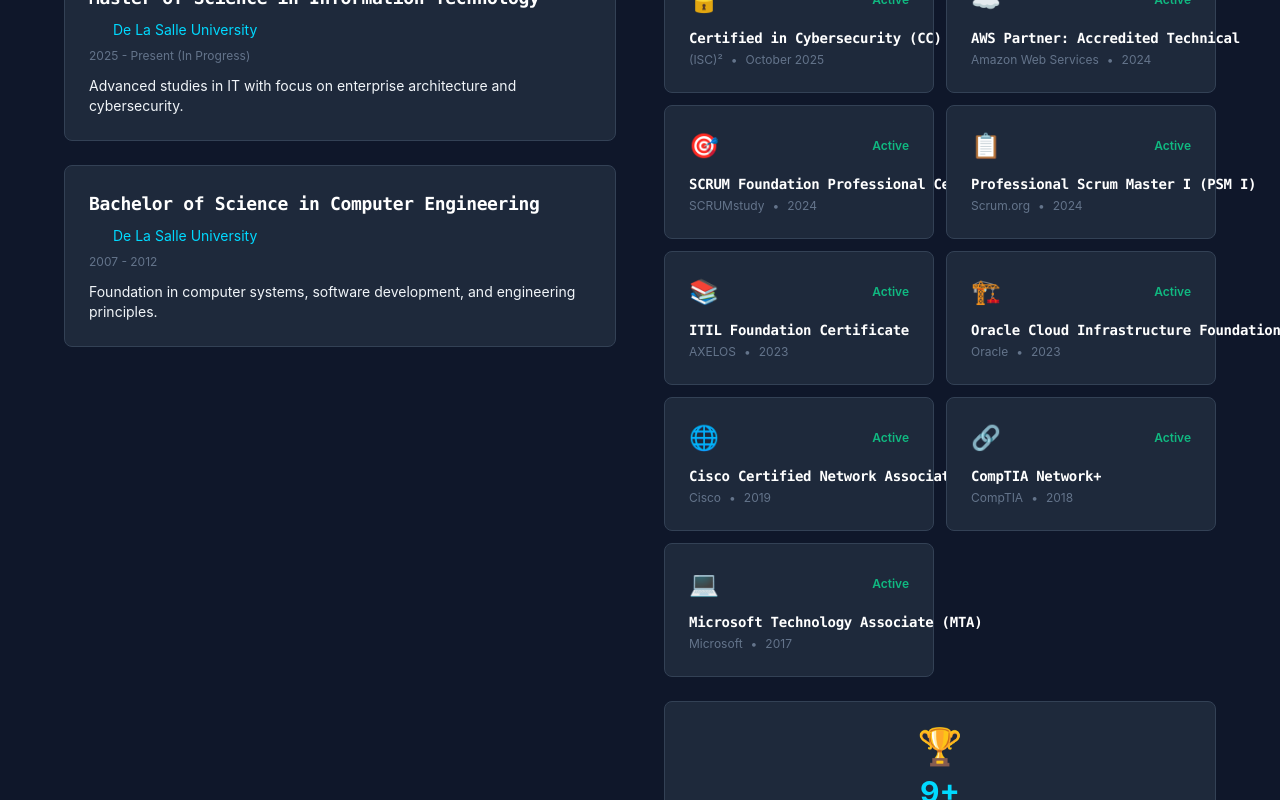
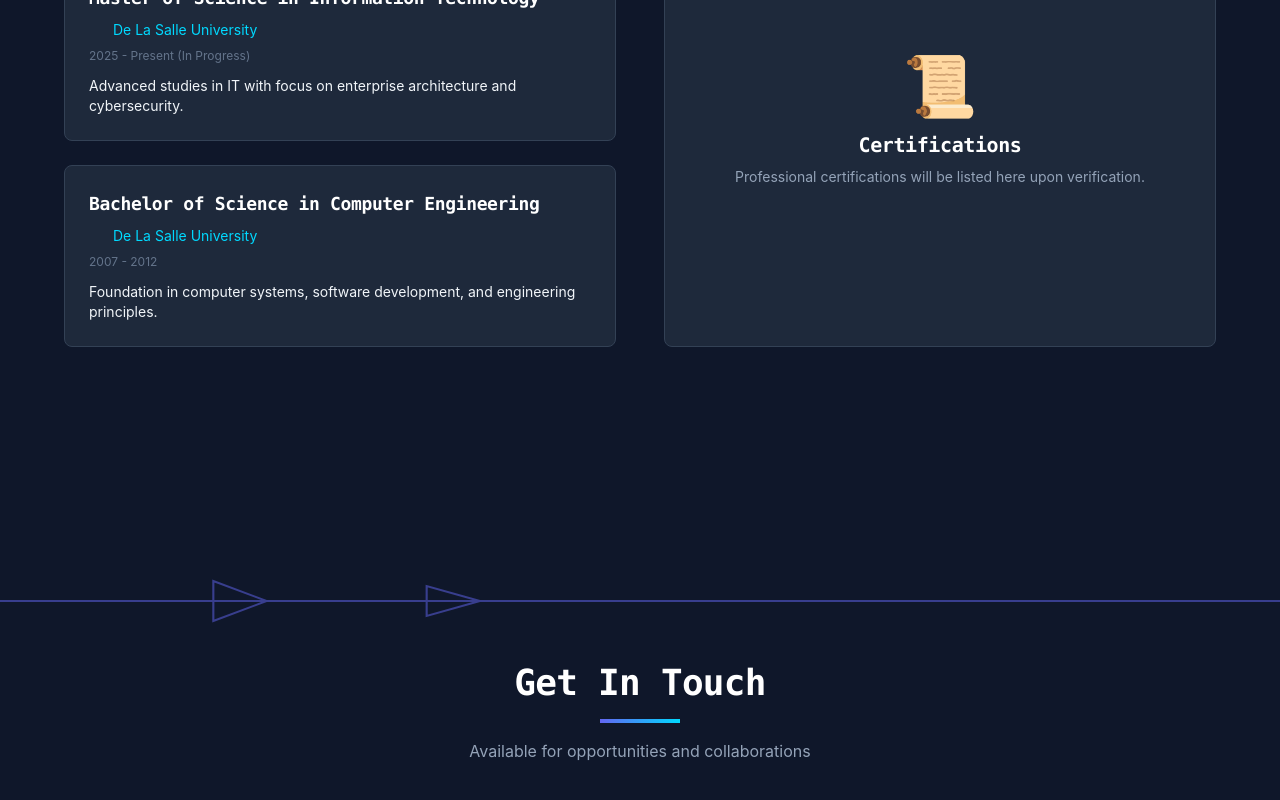
Before and after one commit to mblejano07/my-portfolio, a Vue app: page / in a window 1280 px wide. Shown: the part 5300-6100 px from the top of the page. Built offline with nearby package versions, Linux system fonts and the light colour scheme; a web font is replaced by a local one.

Commit message:
fix: Remove unverified certification data (awaiting user verification)

```diff
--- a/src/components/portfolio/EducationSection.vue
+++ b/src/components/portfolio/EducationSection.vue
@@ -14,71 +14,9 @@
   },
 ]
 
-const certifications = [
-  {
-    name: 'Certified in Cybersecurity (CC)',
-    issuer: '(ISC)²',
-    date: 'October 2025',
-    credential: 'Active',
-    icon: '🔒',
-  },
-  {
-    name: 'AWS Partner: Accredited Technical',
-    issuer: 'Amazon Web Services',
-    date: '2024',
-    credential: 'Active',
-    icon: '☁️',
-  },
-  {
-    name: 'SCRUM Foundation Professional Certificate',
-    issuer: 'SCRUMstudy',
-    date: '2024',
-    credential: 'Active',
-    icon: '🎯',
-  },
-  {
-    name: 'Professional Scrum Master I (PSM I)',
-    issuer: 'Scrum.org',
-    date: '2024',
-    credential: 'Active',
-    icon: '📋',
-  },
-  {
-    name: 'ITIL Foundation Certificate',
-    issuer: 'AXELOS',
-    date: '2023',
-    credential: 'Active',
-    icon: '📚',
-  },
-  {
-    name: 'Oracle Cloud Infrastructure Foundations',
-    issuer: 'Oracle',
-    date: '2023',
-    credential: 'Active',
-    icon: '🏗️',
-  },
-  {
-    name: 'Cisco Certified Network Associate (CCNA)',
-    issuer: 'Cisco',
-    date: '2019',
-    credential: 'Active',
-    icon: '🌐',
-  },
-  {
-    name: 'CompTIA Network+',
-    issuer: 'CompTIA',
-    date: '2018',
-    credential: 'Active',
-    icon: '🔗',
-  },
-  {
-    name: 'Microsoft Technology Associate (MTA)',
-    issuer: 'Microsoft',
-    date: '2017',
-    credential: 'Active',
-    icon: '💻',
-  },
-]
+// Certifications removed - awaiting user-provided verified list
+// See: DATA-AUDIT-REQUIRED.md for verification process
+const certifications = []
 </script>
 
 <template>
@@ -127,7 +65,7 @@
           </div>
 
           <!-- Certifications Grid -->
-          <div>
+          <div v-if="certifications.length > 0">
             <div class="mb-6 flex items-center gap-3">
               <div
                 class="flex h-10 w-10 items-center justify-center rounded-lg bg-gradient-to-br from-[#00d9ff] to-[#0ea5e9] text-white shadow-neon"
@@ -163,9 +101,16 @@
             <!-- Certification Summary -->
             <div class="cyber-card mt-6 text-center">
               <div class="mb-2 text-4xl">🏆</div>
-              <div class="text-3xl font-bold text-[#00d9ff]">9+</div>
+              <div class="text-3xl font-bold text-[#00d9ff]">{{ certifications.length }}+</div>
               <div class="text-sm text-[#94a3b8]">Professional Certifications</div>
             </div>
+          </div>
+
+          <!-- Certifications Placeholder (when empty) -->
+          <div v-else class="cyber-card flex h-full flex-col items-center justify-center p-8 text-center">
+            <div class="mb-4 text-6xl">📜</div>
+            <h3 class="mb-2 text-xl font-bold text-white">Certifications</h3>
+            <p class="text-sm text-[#94a3b8]">Professional certifications will be listed here upon verification.</p>
           </div>
         </div>
       </div>
```
Also changed, not shown: 2 other files (tests, documents, lock files or other folders).
